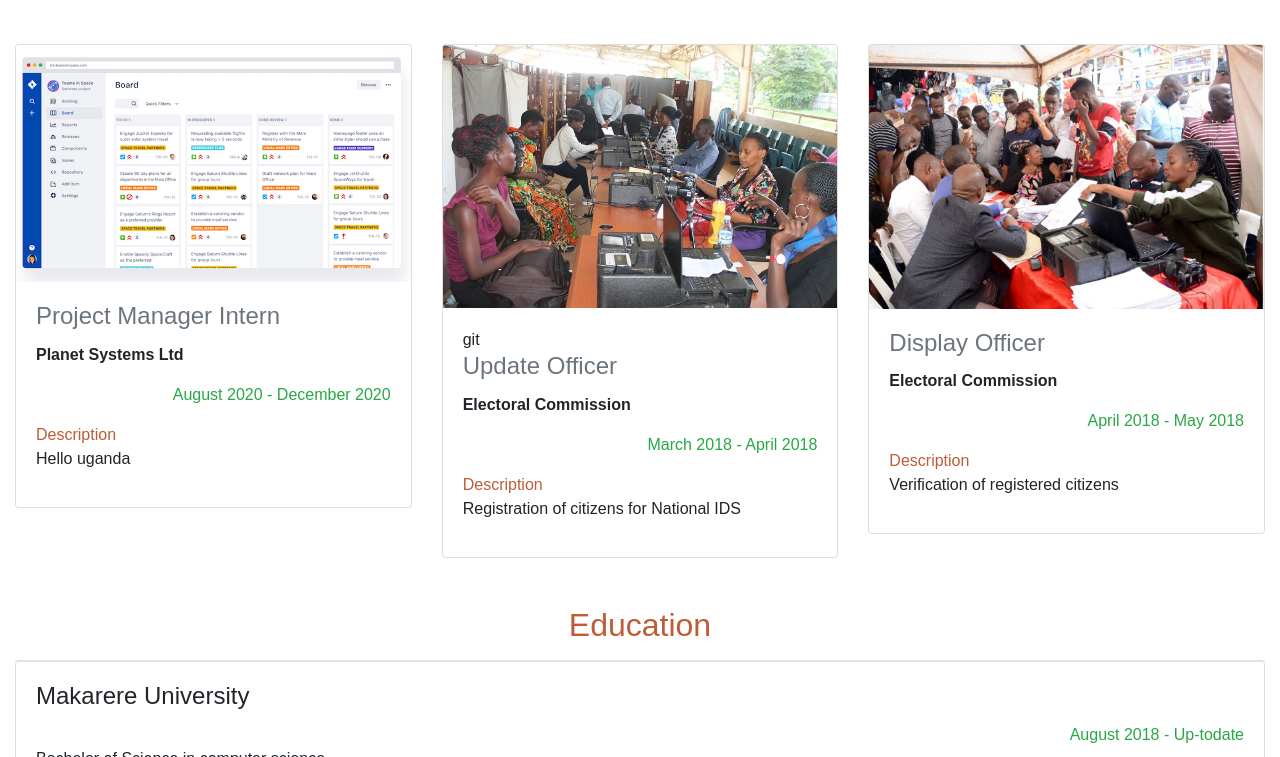
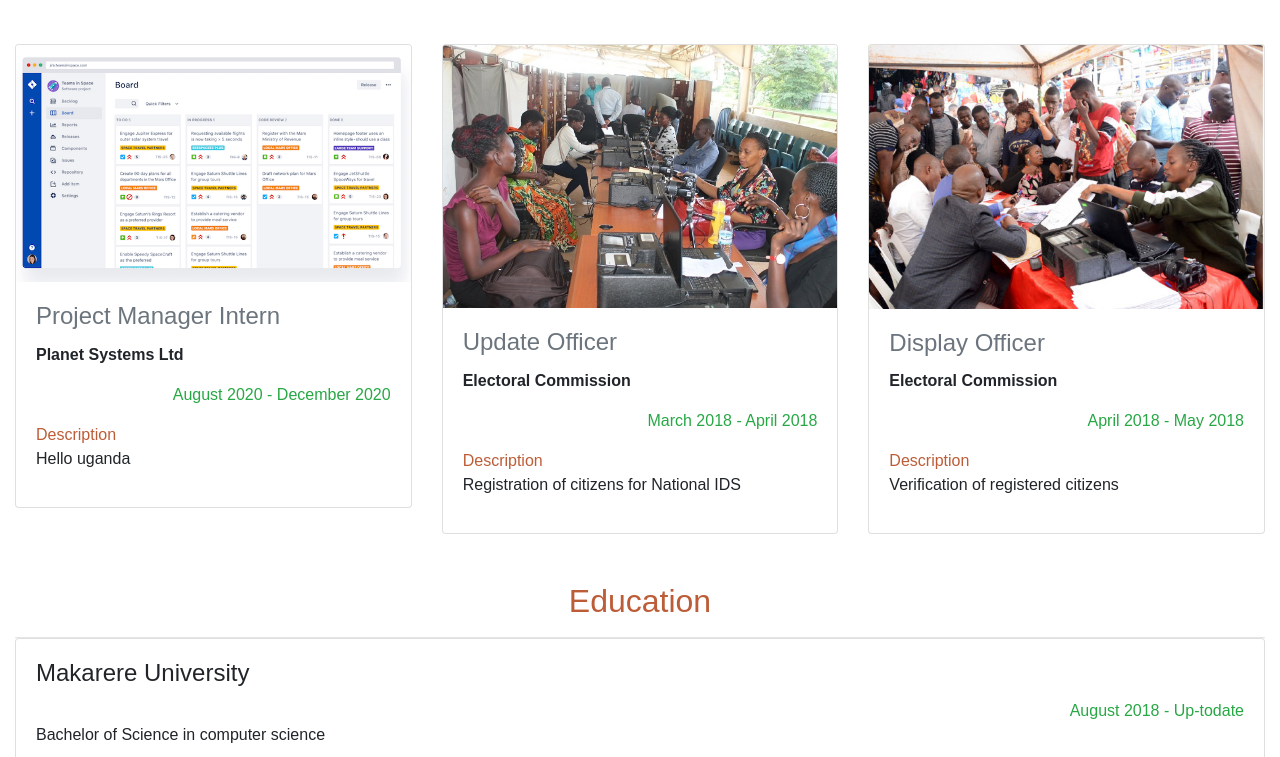
Before and after one commit to TareFaith/my-portfolio, a plain HTML site: page index.html in a window 1280 px wide. Shown: the part 544-1301 px from the top of the page. Drawn offline with nearby package versions, Linux system fonts and the light colour scheme; a web font is replaced by a local one.

Commit message:
quick fix

```diff
--- a/index.html
+++ b/index.html
@@ -147,7 +147,7 @@
 
                 <div class="card">
                     <img src="assets/img/sort.jpg" class="card-img-top" alt="Electoral commission">
-                    <div class="card-body">git
+                    <div class="card-body">
                         <h4 class="card-title text-secondary">Update Officer</h4>
                         <p class="card-text"><b>Electoral Commission</b> </p>
                         <p class="card-text text-right text-success">March 2018 - April 2018</p>
```
